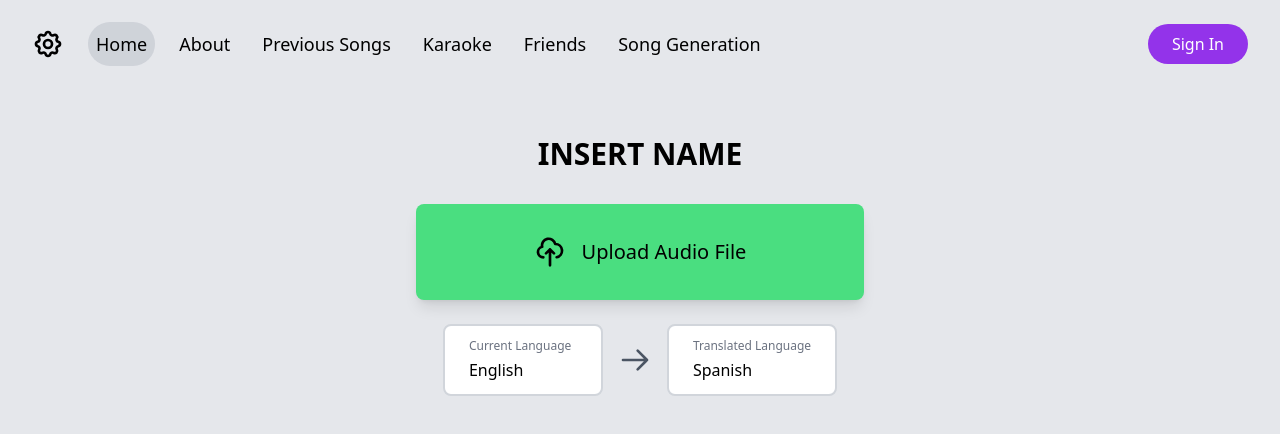
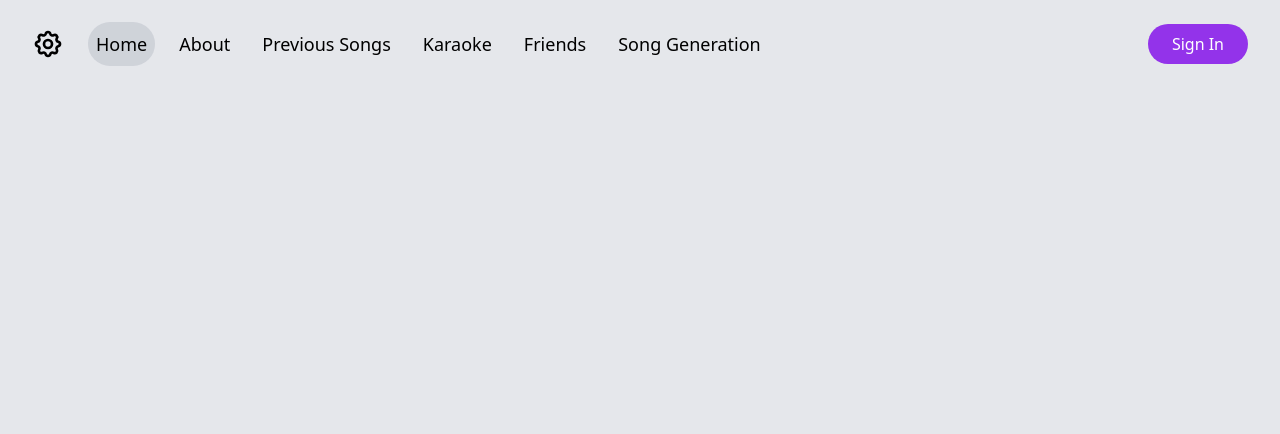
Before and after one commit to snowxzf/Higgs-Audio-Hackathon, a React (Vite) app: page / in a window 1280 px wide. Shown: the top 434 px of the page. Built offline with nearby package versions, Linux system fonts and the light colour scheme.

Commit message:
Add logof

```diff
--- a/src/pages/HomePage.jsx
+++ b/src/pages/HomePage.jsx
@@ -1,33 +1,35 @@
-import React, { useState, useRef, useEffect } from 'react'
-import Navbar from '../components/Navbar'
-import logo from '../assets/Cadence_AI.png'
+import React, { useState, useRef, useEffect } from 'react';
+import Navbar from '../components/Navbar';
+import logo from '../assets/Cadence_AI.png';
 
 function HomePage() {
-    const [uploadedFile, setUploadedFile] = useState(null)
-    const [isPlaying, setIsPlaying] = useState(false)
-    const [userName, setUserName] = useState('')
-    const [audioUrl, setAudioUrl] = useState(null)
-    const [currentLanguage, setCurrentLanguage] = useState('English')
-    const [translatedLanguage, setTranslatedLanguage] = useState('Spanish')
-    const [showLanguageDropdown, setShowLanguageDropdown] = useState({ current: false, translated: false })
-    const [currentTime, setCurrentTime] = useState(0)
-    const [audioContext, setAudioContext] = useState(null)
-    const [analyser, setAnalyser] = useState(null)
-    const [showLogoPopup, setShowLogoPopup] = useState(false)
-    const audioRef = useRef(null)
-    const fileInputRef = useRef(null)
-    const animationFrameRef = useRef(null)
+  const [uploadedFile, setUploadedFile] = useState(null);
+  const [isPlaying, setIsPlaying] = useState(false);
+  const [previousUploads, setPreviousUploads] = useState([]);
+  const [selectedSongs, setSelectedSongs] = useState(new Set());
+  const [userName, setUserName] = useState('');
+  const [audioUrl, setAudioUrl] = useState(null);
+  const [currentLanguage, setCurrentLanguage] = useState('English');
+  const [translatedLanguage, setTranslatedLanguage] = useState('Spanish');
+  const [showLanguageDropdown, setShowLanguageDropdown] = useState({ current: false, translated: false });
+  const [currentTime, setCurrentTime] = useState(0);
+  const [audioContext, setAudioContext] = useState(null);
+  const [analyser, setAnalyser] = useState(null);
+  const audioRef = useRef(null);
+  const fileInputRef = useRef(null);
+  const animationFrameRef = useRef(null);
+  const [showLogo, setShowLogo] = useState(true);
 
   const moodColors = {
     happy: ['#FFD700', '#FFA500', '#FF6B6B'],
     sad: ['#4A90E2', '#5C6BC0', '#7986CB'],
     energetic: ['#FF1744', '#F50057', '#FF4081'],
     calm: ['#26A69A', '#66BB6A', '#81C784'],
-        default: ['#8BC34A', '#9CCC65', '#AED581']
-    }
+    default: ['#8BC34A', '#9CCC65', '#AED581'],
+  };
 
-    const [currentMood, setCurrentMood] = useState('default')
-    const [waveformBars, setWaveformBars] = useState([])
+  const [currentMood, setCurrentMood] = useState('default');
+  const [waveformBars, setWaveformBars] = useState([]);
 
   const languages = [
     'English', 'Spanish', 'French', 'German', 'Italian', 'Portuguese',
@@ -36,134 +38,143 @@ function HomePage() {
     'Turkish', 'Vietnamese', 'Thai', 'Dutch', 'Greek', 'Hebrew',
     'Swedish', 'Polish', 'Romanian', 'Czech', 'Hungarian', 'Finnish',
     'Danish', 'Norwegian', 'Ukrainian', 'Tagalog', 'Swahili', 'Tamil',
-        'Telugu', 'Marathi', 'Gujarati', 'Punjabi', 'Malayalam', 'Kannada'
-    ]
+    'Telugu', 'Marathi', 'Gujarati', 'Punjabi', 'Malayalam', 'Kannada',
+  ];
 
   const originalLyrics = [
     { text: "Welcome to the audio translation app", startTime: 0, endTime: 3 },
     { text: "Upload your favorite songs", startTime: 3, endTime: 6 },
     { text: "And see them translated in real time", startTime: 6, endTime: 9 },
-        { text: "Enjoy music in any language", startTime: 9, endTime: 12 }
-    ]
+    { text: "Enjoy music in any language", startTime: 9, endTime: 12 },
+  ];
 
   const translatedLyrics = [
     { text: "Bienvenido a la aplicación de traducción de audio", startTime: 0, endTime: 3 },
     { text: "Sube tus canciones favoritas", startTime: 3, endTime: 6 },
     { text: "Y véalas traducidas en tiempo real", startTime: 6, endTime: 9 },
-        { text: "Disfruta de la música en cualquier idioma", startTime: 9, endTime: 12 }
-    ]
+    { text: "Disfruta de la música en cualquier idioma", startTime: 9, endTime: 12 },
+  ];
 
-    // Check if this is the first visit
-    useEffect(() => {
-        const hasVisited = localStorage.getItem('hasVisitedHomePage')
-        if (!hasVisited) {
-            setShowLogoPopup(true)
-            localStorage.setItem('hasVisitedHomePage', 'true')
-        }
-    }, [])
-
+  // Initialize waveform and mood when a file is uploaded
   useEffect(() => {
     if (uploadedFile) {
       const bars = Array.from({ length: 100 }, () => ({
         height: Math.random() * 100 + 20,
-                animationDelay: Math.random() * 2
-            }))
-            setWaveformBars(bars)
+        animationDelay: Math.random() * 2,
+      }));
+      setWaveformBars(bars);
 
-            const moods = ['happy', 'sad', 'energetic', 'calm']
-            setCurrentMood(moods[Math.floor(Math.random() * moods.length)])
+      const moods = ['happy', 'sad', 'energetic', 'calm'];
+      setCurrentMood(moods[Math.floor(Math.random() * moods.length)]);
     }
-    }, [uploadedFile])
+  }, [uploadedFile]);
 
+  // Initialize AudioContext and analyser
   useEffect(() => {
     if (audioRef.current && uploadedFile && !audioContext) {
-            const context = new (window.AudioContext || window.webkitAudioContext)()
-            const analyzerNode = context.createAnalyser()
-            analyzerNode.fftSize = 256
+      const context = new (window.AudioContext || window.webkitAudioContext)();
+      const analyzerNode = context.createAnalyser();
+      analyzerNode.fftSize = 256;
 
-            const source = context.createMediaElementSource(audioRef.current)
-            source.connect(analyzerNode)
-            analyzerNode.connect(context.destination)
+      const source = context.createMediaElementSource(audioRef.current);
+      source.connect(analyzerNode);
+      analyzerNode.connect(context.destination);
 
-            setAudioContext(context)
-            setAnalyser(analyzerNode)
+      setAudioContext(context);
+      setAnalyser(analyzerNode);
     }
-    }, [uploadedFile, audioContext])
+  }, [uploadedFile, audioContext]);
 
+  // Animate waveform
   useEffect(() => {
     if (analyser && isPlaying) {
-            const bufferLength = analyser.frequencyBinCount
-            const dataArray = new Uint8Array(bufferLength)
+      const bufferLength = analyser.frequencyBinCount;
+      const dataArray = new Uint8Array(bufferLength);
 
       const animate = () => {
-                analyser.getByteFrequencyData(dataArray)
+        analyser.getByteFrequencyData(dataArray);
 
         const newBars = Array.from({ length: 100 }, (_, i) => {
-                    const index = Math.floor((i / 100) * bufferLength)
-                    const value = dataArray[index] || 0
+          const index = Math.floor((i / 100) * bufferLength);
+          const value = dataArray[index] || 0;
           return {
             height: (value / 255) * 100 + 20,
-                        animationDelay: 0
-                    }
-                })
+            animationDelay: 0,
+          };
+        });
 
-                setWaveformBars(newBars)
-                animationFrameRef.current = requestAnimationFrame(animate)
-            }
+        setWaveformBars(newBars);
+        animationFrameRef.current = requestAnimationFrame(animate);
+      };
 
-            animate()
+      animate();
 
       return () => {
-                if (animationFrameRef.current) {
-                    cancelAnimationFrame(animationFrameRef.current)
+        if (animationFrameRef.current) cancelAnimationFrame(animationFrameRef.current);
+      };
     }
-            }
-        }
-    }, [analyser, isPlaying])
+  }, [analyser, isPlaying]);
 
+  // Update audio current time
   useEffect(() => {
     if (audioRef.current && isPlaying) {
       const interval = setInterval(() => {
-                setCurrentTime(audioRef.current.currentTime)
-            }, 100)
-            return () => clearInterval(interval)
+        setCurrentTime(audioRef.current.currentTime);
+      }, 100);
+      return () => clearInterval(interval);
     }
-    }, [isPlaying])
+  }, [isPlaying]);
+
+  // Show logo popup on mount and hide after animation
+  useEffect(() => {
+    const timeout = setTimeout(() => {
+      setShowLogo(false);
+    }, 3700); // 1.2s popIn + 2.5s fadeOut
+    return () => clearTimeout(timeout);
+  }, []);
 
   const handleFileUpload = (e) => {
-        const file = e.target.files[0]
+    const file = e.target.files[0];
     if (file && file.type.startsWith('audio/')) {
-            setUploadedFile(file)
-            const url = URL.createObjectURL(file)
-            setAudioUrl(url)
+      setUploadedFile(file);
+      setAudioUrl(URL.createObjectURL(file));
 
-            // Save to localStorage for Previous Songs page
       const newUpload = {
         id: Date.now(),
         name: file.name,
         uploadDate: new Date().toLocaleDateString(),
-                audioUrl: url
+        duration: '0:00',
+      };
+      setPreviousUploads(prev => [newUpload, ...prev]);
     }
-
-            const existingUploads = JSON.parse(localStorage.getItem('uploadedSongs') || '[]')
-            localStorage.setItem('uploadedSongs', JSON.stringify([newUpload, ...existingUploads]))
-        }
-    }
+  };
 
   const handlePlayPause = () => {
     if (audioRef.current) {
       if (isPlaying) {
-                audioRef.current.pause()
+        audioRef.current.pause();
       } else {
-                audioRef.current.play()
+        audioRef.current.play();
       }
-            setIsPlaying(!isPlaying)
+      setIsPlaying(!isPlaying);
     }
-    }
+  };
 
-    const isLyricActive = (lyric) => {
-        return currentTime >= lyric.startTime && currentTime < lyric.endTime
-    }
+  const toggleSelectSong = (id) => {
+    setSelectedSongs(prev => {
+      const newSet = new Set(prev);
+      if (newSet.has(id)) newSet.delete(id);
+      else newSet.add(id);
+      return newSet;
+    });
+  };
+
+  const deleteSelectedSongs = () => {
+    setPreviousUploads(prev => prev.filter(song => !selectedSongs.has(song.id)));
+    setSelectedSongs(new Set());
+  };
+
+  const isLyricActive = (lyric) => currentTime >= lyric.startTime && currentTime < lyric.endTime;
 
   const LanguageSelector = ({ label, value, onChange, isOpen, toggleOpen }) => (
     <div className="relative">
@@ -176,12 +187,12 @@ function HomePage() {
       </button>
       {isOpen && (
         <div className="absolute top-full mt-2 bg-white border-2 border-gray-300 rounded-lg shadow-lg max-h-60 overflow-y-auto z-50 min-w-[160px]">
-                    {languages.map((lang) => (
+          {languages.map(lang => (
             <button
               key={lang}
               onClick={() => {
-                                onChange(lang)
-                                toggleOpen()
+                onChange(lang);
+                toggleOpen();
               }}
               className="w-full px-4 py-2 text-left hover:bg-purple-100 transition-colors"
             >
@@ -191,17 +202,28 @@ function HomePage() {
         </div>
       )}
     </div>
-    )
+  );
 
   return (
     <div className="min-h-screen bg-gray-200 relative">
       {/* Logo Popup */}
-            <div className="logo-popup">
-                <img src={logo} alt="Cadence AI Logo" className="w-32 h-auto" />
+      {showLogo && (
+        <div className="logo-popup fixed inset-0 bg-black flex items-center justify-center z-50 transition-opacity duration-500">
+          <img
+            key={Date.now()}
+            src={logo}
+            alt="Cadence AI Logo"
+            className="w-32 h-auto animate-popIn"
+          />
         </div>
+      )}
 
+      {/* Audio Waveform */}
       {uploadedFile && (
-                <div className="absolute left-0 right-0 flex items-center justify-center opacity-40 pointer-events-none" style={{ top: '140px', height: '200px' }}>
+        <div
+          className="absolute left-0 right-0 flex items-center justify-center opacity-40 pointer-events-none"
+          style={{ top: '140px', height: '200px' }}
+        >
           <div className="flex items-center justify-center gap-1 h-48">
             {waveformBars.map((bar, i) => (
               <div
@@ -209,7 +231,7 @@ function HomePage() {
                 className="w-1 bg-gradient-to-t rounded-full transition-all duration-75"
                 style={{
                   height: `${bar.height}%`,
-                                    background: `linear-gradient(to top, ${moodColors[currentMood][0]}, ${moodColors[currentMood][1]}, ${moodColors[currentMood][2]})`
+                  background: `linear-gradient(to top, ${moodColors[currentMood][0]}, ${moodColors[currentMood][1]}, ${moodColors[currentMood][2]})`,
                 }}
               />
             ))}
@@ -235,124 +257,15 @@ function HomePage() {
 
       <Navbar />
 
+      {/* Rest of the page (Upload, Lyrics, Previous Uploads) */}
       <div className="relative z-10 flex flex-col items-center justify-center px-8" style={{ marginTop: uploadedFile ? '10px' : '48px' }}>
-                <div className={`transition-all duration-500 ${uploadedFile ? 'mb-2' : 'mb-8'}`}>
-                    <input
-                        type="text"
-                        placeholder="INSERT NAME"
-                        value={userName}
-                        onChange={(e) => setUserName(e.target.value)}
-                        className={`font-bold text-center bg-transparent border-none outline-none placeholder-black text-black transition-all duration-500 ${uploadedFile ? 'text-xl' : 'text-3xl'
-                            }`}
-                    />
-                </div>
-
-                <div className={`w-full max-w-md transition-all duration-500 ${uploadedFile ? 'mb-2' : 'mb-6'}`}>
-                    <input
-                        ref={fileInputRef}
-                        type="file"
-                        accept="audio/*"
-                        onChange={handleFileUpload}
-                        className="hidden"
-                    />
-                    {uploadedFile ? (
-                        <div className="w-full bg-green-400 bg-opacity-50 backdrop-blur-sm rounded-lg flex items-center justify-center gap-3 shadow-lg py-2 px-4">
-                            <svg className="w-4 h-4 text-black" fill="none" stroke="currentColor" viewBox="0 0 24 24">
-                                <path strokeLinecap="round" strokeLinejoin="round" strokeWidth={2} d="M7 16a4 4 0 01-.88-7.903A5 5 0 1115.9 6L16 6a5 5 0 011 9.9M15 13l-3-3m0 0l-3 3m3-3v12" />
-                            </svg>
-                            <span className="font-medium text-black text-sm flex-1 text-center">
-                                {uploadedFile.name}
-                            </span>
-                        </div>
-                    ) : (
-                        <button
-                            onClick={() => fileInputRef.current.click()}
-                            className="w-full bg-green-400 hover:bg-green-500 transition-colors rounded-lg py-8 flex items-center justify-center gap-4 shadow-lg"
-                        >
-                            <svg className="w-8 h-8 text-black" fill="none" stroke="currentColor" viewBox="0 0 24 24">
-                                <path strokeLinecap="round" strokeLinejoin="round" strokeWidth={2} d="M7 16a4 4 0 01-.88-7.903A5 5 0 1115.9 6L16 6a5 5 0 011 9.9M15 13l-3-3m0 0l-3 3m3-3v12" />
-                            </svg>
-                            <span className="font-medium text-black text-xl">
-                                Upload Audio File
-                            </span>
-                        </button>
-                    )}
-                </div>
-
-                {!uploadedFile && (
-                    <div className="flex items-center gap-4 mb-12">
-                        <LanguageSelector
-                            label="Current Language"
-                            value={currentLanguage}
-                            onChange={setCurrentLanguage}
-                            isOpen={showLanguageDropdown.current}
-                            toggleOpen={() => setShowLanguageDropdown(prev => ({ ...prev, current: !prev.current }))}
-                        />
-                        <svg className="w-8 h-8 text-gray-600" fill="none" stroke="currentColor" viewBox="0 0 24 24">
-                            <path strokeLinecap="round" strokeLinejoin="round" strokeWidth={2} d="M14 5l7 7m0 0l-7 7m7-7H3" />
-                        </svg>
-                        <LanguageSelector
-                            label="Translated Language"
-                            value={translatedLanguage}
-                            onChange={setTranslatedLanguage}
-                            isOpen={showLanguageDropdown.translated}
-                            toggleOpen={() => setShowLanguageDropdown(prev => ({ ...prev, translated: !prev.translated }))}
-                        />
-                    </div>
-                )}
-
-                {uploadedFile && (
-                    <div className="mb-48">
-                        <audio ref={audioRef} src={audioUrl} onEnded={() => setIsPlaying(false)} crossOrigin="anonymous" />
-                    </div>
-                )}
-
-                {uploadedFile && (
-                    <div className="w-full max-w-6xl mb-12">
-                        <div className="grid grid-cols-2 gap-6">
-                            <div className="bg-white bg-opacity-90 backdrop-blur-sm rounded-lg shadow-lg p-6">
-                                <h3 className="text-xl font-bold mb-4 text-gray-800 border-b-2 border-purple-600 pb-2">
-                                    Original ({currentLanguage})
-                                </h3>
-                                <div className="space-y-4">
-                                    {originalLyrics.map((lyric, index) => (
-                                        <p
-                                            key={index}
-                                            className={`text-lg transition-all duration-300 ${isLyricActive(lyric)
-                                                ? 'text-purple-600 font-bold scale-105 bg-purple-50 p-2 rounded'
-                                                : 'text-gray-600'
-                                                }`}
-                                        >
-                                            {lyric.text}
-                                        </p>
-                                    ))}
+        {/* Input & File Upload Components */}
+        {/* Lyrics Display */}
+        {/* Previous Uploads */}
+        {/* (Keep your existing JSX here, same as your original code) */}
       </div>
     </div>
-
-                            <div className="bg-white bg-opacity-90 backdrop-blur-sm rounded-lg shadow-lg p-6">
-                                <h3 className="text-xl font-bold mb-4 text-gray-800 border-b-2 border-green-500 pb-2">
-                                    Translated ({translatedLanguage})
-                                </h3>
-                                <div className="space-y-4">
-                                    {translatedLyrics.map((lyric, index) => (
-                                        <p
-                                            key={index}
-                                            className={`text-lg transition-all duration-300 ${isLyricActive(lyric)
-                                                ? 'text-green-600 font-bold scale-105 bg-green-50 p-2 rounded'
-                                                : 'text-gray-600'
-                                                }`}
-                                        >
-                                            {lyric.text}
-                                        </p>
-                                    ))}
-                                </div>
-                            </div>
-                        </div>
-                    </div>
-                )}
-            </div>
-        </div>
-    )
+  );
 }
 
-export default HomePage
+export default HomePage;
```
Also changed, not shown: src/index.css (+5 -4 lines). Lines whose indentation alone changed are shown as unchanged.
